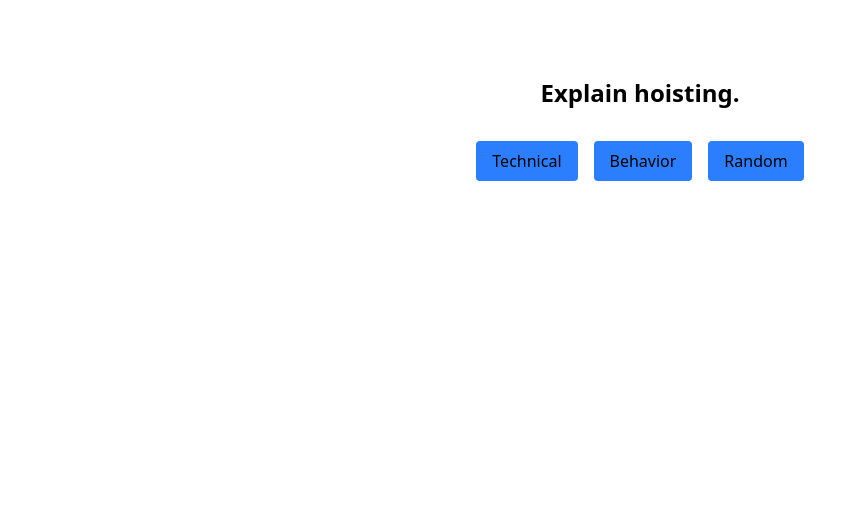
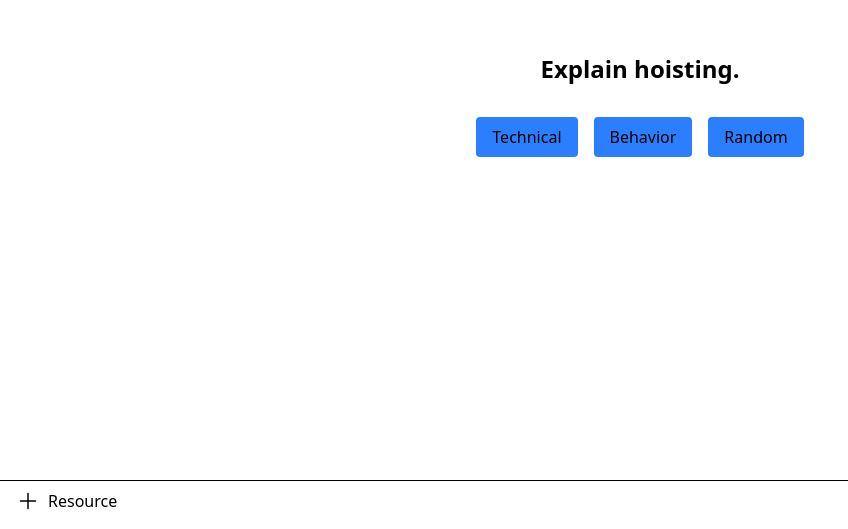
Before and after one commit to belunatic/mock-interview-with-friends, a React (Vite) app: page / in a window 1280 px wide. Shown: the part 271-800 px from the top of the page, without its empty margins (0-848 px from the left). Built offline with nearby package versions, Linux system fonts and the light colour scheme.

Commit message:
add resource tab

```diff
--- a/src/App.tsx
+++ b/src/App.tsx
@@ -9,6 +9,7 @@ function App() {
 		...technicalQuestions,
 		...behaviorQuestions,
 	]);
+	const [showResource, setShowResource] = useState(false);
 
 	//get a random question
 	const getRandomQuestionNumber = (arr: string[]) => {
@@ -33,8 +34,8 @@ function App() {
 	};
 
 	return (
-		<main className="min-h-screen dark:bg-zinc-800 dark:text-white">
-			<section className="max-w-[85rem] h-screen mx-auto flex flex-col gap-y-8 justify-center items-center p-4">
+		<main className="min-h-screen dark:bg-zinc-800 dark:text-white flex flex-col">
+			<section className="max-w-[85rem] grow mx-auto flex flex-col gap-y-8 justify-center items-center p-4">
 				<h1 className="text-2xl font-bold text-center">{currentQuestion}</h1>
 				<section className="flex flex-col md:flex-row md:gap-x-4 gap-y-4">
 					<button
@@ -54,6 +55,74 @@ function App() {
 					</button>
 				</section>
 			</section>
+			<footer className="border-t dark:border-white border-black pt-2 pb-4 px-4">
+				<div className="max-w-[85rem] mx-auto">
+					<p
+						className="flex gap-x-2 items-center cursor-pointer"
+						onClick={() => setShowResource((prev) => !prev)}>
+						{!showResource ? (
+							<svg
+								xmlns="http://www.w3.org/2000/svg"
+								fill="none"
+								viewBox="0 0 24 24"
+								stroke-width="1.5"
+								stroke="currentColor"
+								className="size-6">
+								<path
+									stroke-linecap="round"
+									stroke-linejoin="round"
+									d="M12 4.5v15m7.5-7.5h-15"
+								/>
+							</svg>
+						) : (
+							<svg
+								xmlns="http://www.w3.org/2000/svg"
+								fill="none"
+								viewBox="0 0 24 24"
+								stroke-width="1.5"
+								stroke="currentColor"
+								className="size-6">
+								<path
+									stroke-linecap="round"
+									stroke-linejoin="round"
+									d="M5 12h14"
+								/>
+							</svg>
+						)}
+						Resource
+					</p>
+					{showResource && (
+						<div>
+							<ul className="ps-8">
+								<li>
+									<a
+										href="https://www.frontendinterviewhandbook.com/trivia"
+										target="_blank"
+										className="underline text-blue-500">
+										Technical Questions
+									</a>
+								</li>
+								<li>
+									<a
+										href="https://docs.google.com/document/d/1FOFw3xZ2ZvBcMgUUW7Co17lEixwKvATfjSjZl-MiThc/edit?usp=sharing"
+										target="_blank"
+										className="underline text-blue-500">
+										Behavior Questions
+									</a>
+								</li>
+								<li>
+									<a
+										href="https://docs.google.com/document/d/1p7DhCsLOMMybYfePWLlD1-_8KU20zkBoArH4pnW1o3c/edit?usp=sharing"
+										target="_blank"
+										className="underline text-blue-500">
+										100Devs Interview Questions
+									</a>
+								</li>
+							</ul>
+						</div>
+					)}
+				</div>
+			</footer>
 		</main>
 	);
 }
```
